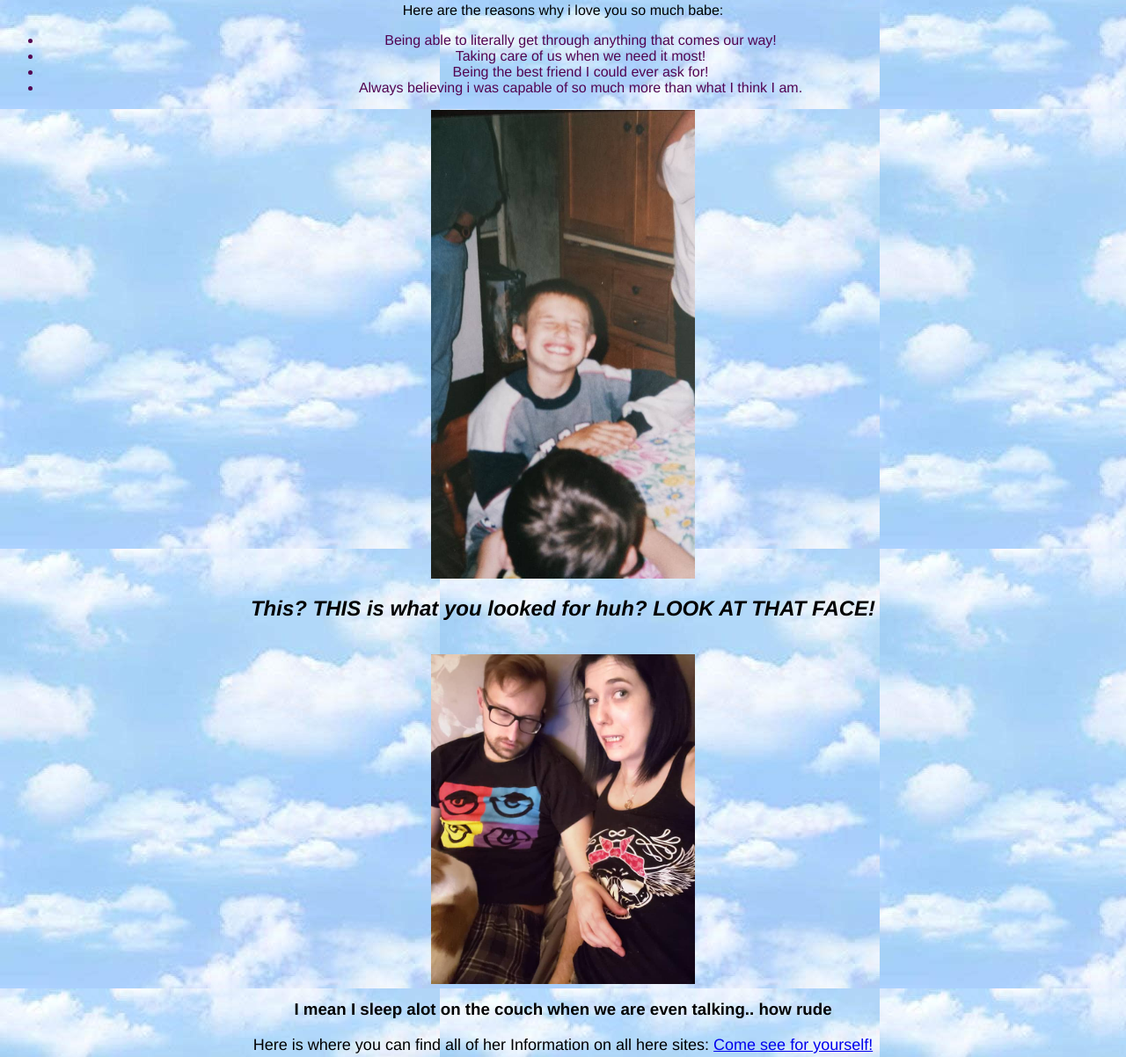
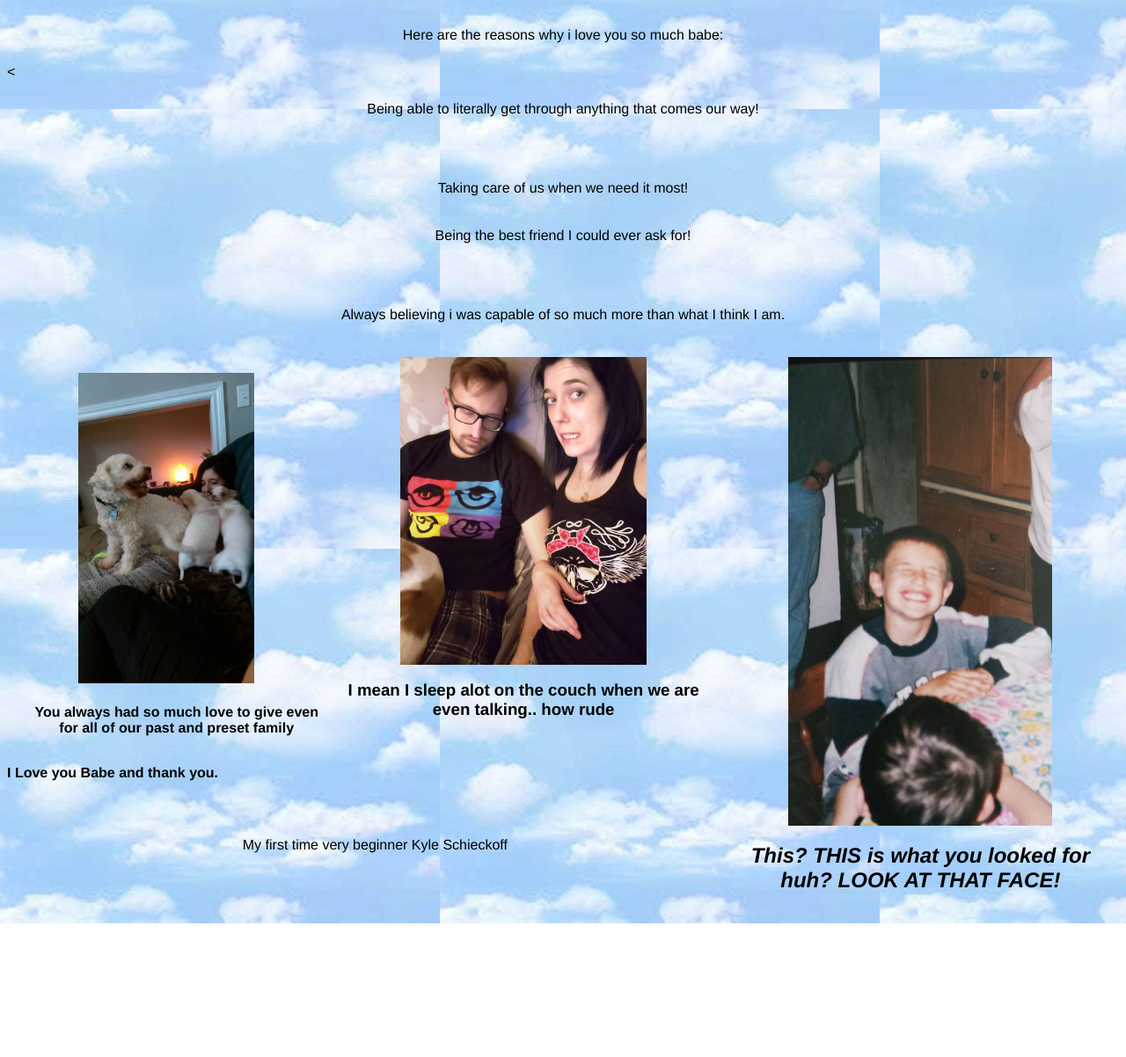
Before and after one commit to Mckhero/DevProject, a plain HTML site: page index.html in a window 1280 px wide. Shown: the part 876-2078 px from the top of the page at 88% size. After the commit the page ends 1926 px from the top, so only its background shows below. Drawn offline with Linux system fonts and the light colour scheme.

Commit message:
I sorta finished but im remaking

```diff
--- a/Resources/Css/index.css
+++ b/Resources/Css/index.css
@@ -23,7 +23,8 @@
   li {
     text-align:center;
     position:static;
-
+    margin: 12px;
+    padding:12px;
 
   }
 
@@ -53,6 +54,8 @@ title {
 #reasons{
   font-size: 40px;
   list-style-position:inherit;
+  font-weight: 10px;
+
 }
 #Beautiful{
  text-align: center;
@@ -70,4 +73,20 @@ text-align: center;
 #KScool{
 text-align: center;
 
+}.column {
+  float: right;
+  width: 33.33%;
+  padding: 5px;
+  margin: 10px;
 }
+#Sleeping {
+  width:280px;
+  height:auto;
+
+}
+#Floyd{
+  float: none;
+  height: auto;
+  width: 200px;
+  margin-top: 15px;
+}
--- a/index.html
+++ b/index.html
@@ -15,6 +15,12 @@
 </ul>
 </div>
 <body>
+  <div id="page-container">
+    <div id="content-wrap">
+      <!-- all other page content -->
+    </div>
+    <footer id="footer"></footer>
+  </div>
   <style>
     body {
       background-image: url("Resources/Images/Sky.jpg");
@@ -24,25 +30,28 @@
   <img src="Resources/Images/Beautiful.jpg" alt="Jenny"></a>
 <!---This is the h1 section-->
   <h1 id="Wife">To My Beautiful Wife  Jenny</h1>
-<p>Here are the reasons why i love you so much babe:</p>
+  <p>Here are the reasons why i love you so much babe:</p>
+< <p>Being able to literally get through anything that comes our way!<p>
+  <p>Taking care of us when we need it most!</p>
+  <p>Being the best friend I could ever ask for!<p>
+  <P>Always believing i was capable of so much more than what I think I am.</p>
+<div class="row">
+  <div class="column">
+    <img src="Resources/Images/Youn blood.jpg" alt="YoungKyle" id="kyle">
+    <h2 id="KScool"> <em>This? THIS is what you looked for huh? LOOK AT THAT FACE!</em></h2>
+  </div>
+  <div class="column">
+    <img src="Resources/Images/Sleeping.jpg" alt="Im Tired"id="Sleeping" width="100%">
+    <h3>I mean I sleep alot on the couch when we are even talking.. how rude</h3>
+  </div>
 <div>
-<ul>
-  <li>Being able to literally get through anything that comes our way!</li>
-  <li>Taking care of us when we need it most!</li>
-  <li>Being the best friend I could ever ask for!</li>
-  <li>Always believing i was capable of so much more than what I think I am.</li>
-</ul>
-</div>
-<img src="Resources/Images/Youn blood.jpg" alt="YoungKyle" id="kyle">
-<h2 id="KScool"> <em>This? THIS is what you looked for huh? LOOK AT THAT FACE!</em></h2>
+  <br><img src="Resources/Images/dog pile.jpg"alt="puppy love" id="Floyd" width="100%">
+<p><strong>You always had so much love to give even for all of our
+  past and preset family</strong></p>
 
-<br> <img src="Resources/Images/Sleeping.jpg" alt="Im Tired">
-<h3>I mean I sleep alot on the couch when we are even talking..
-  how rude</h3>
-<!--Footer-->
-<footer>
-<p id="link">Here is where you can find all of her Information on all here sites: <a href="https://linktr.ee/medeatheraven" target="_blank">Come see for yourself!</a></p>
-</div>
-</footer>
-</body>
+  <h4>I Love you Babe and thank you.</h4>
+<footer> <br>
+<p> My first time very beginner Kyle Schieckoff</p> </p></footer>
+   </footer>
+  </body>
 </html>
```
